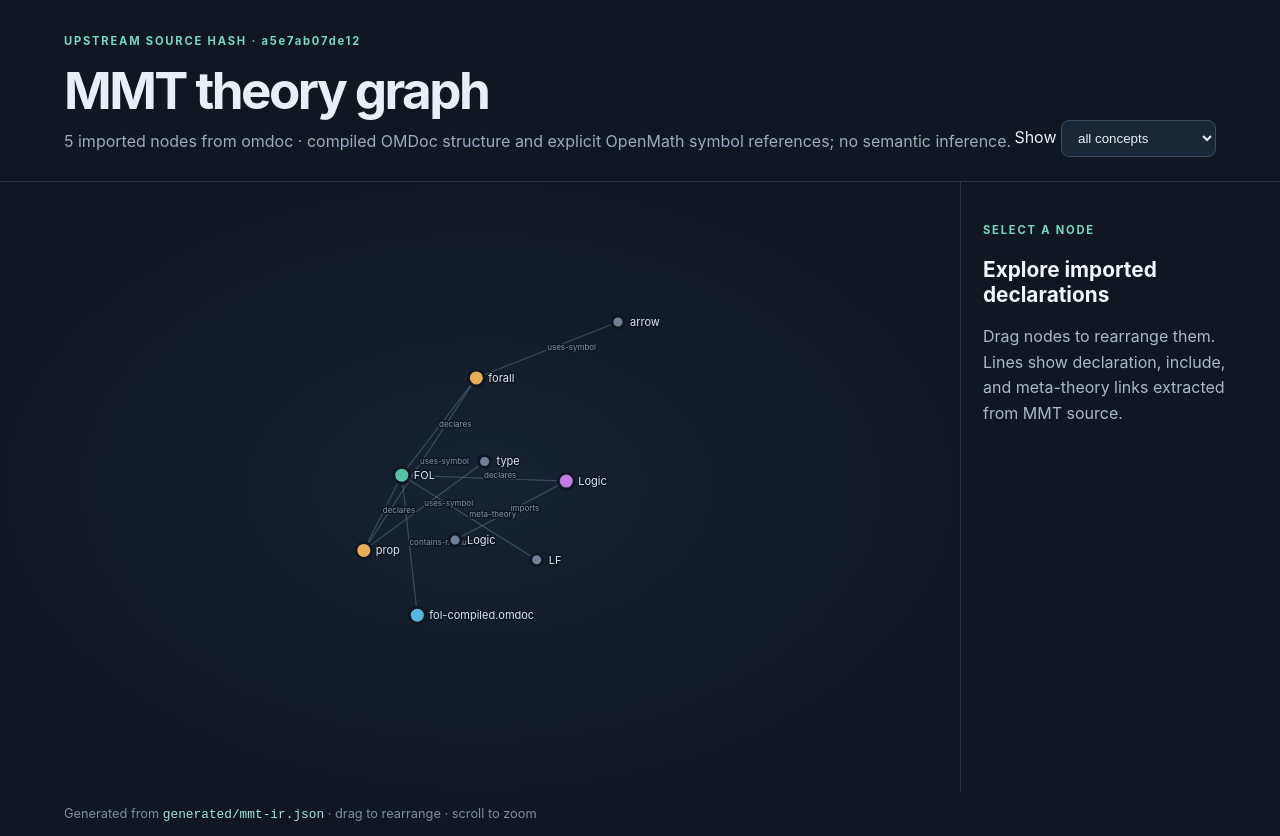
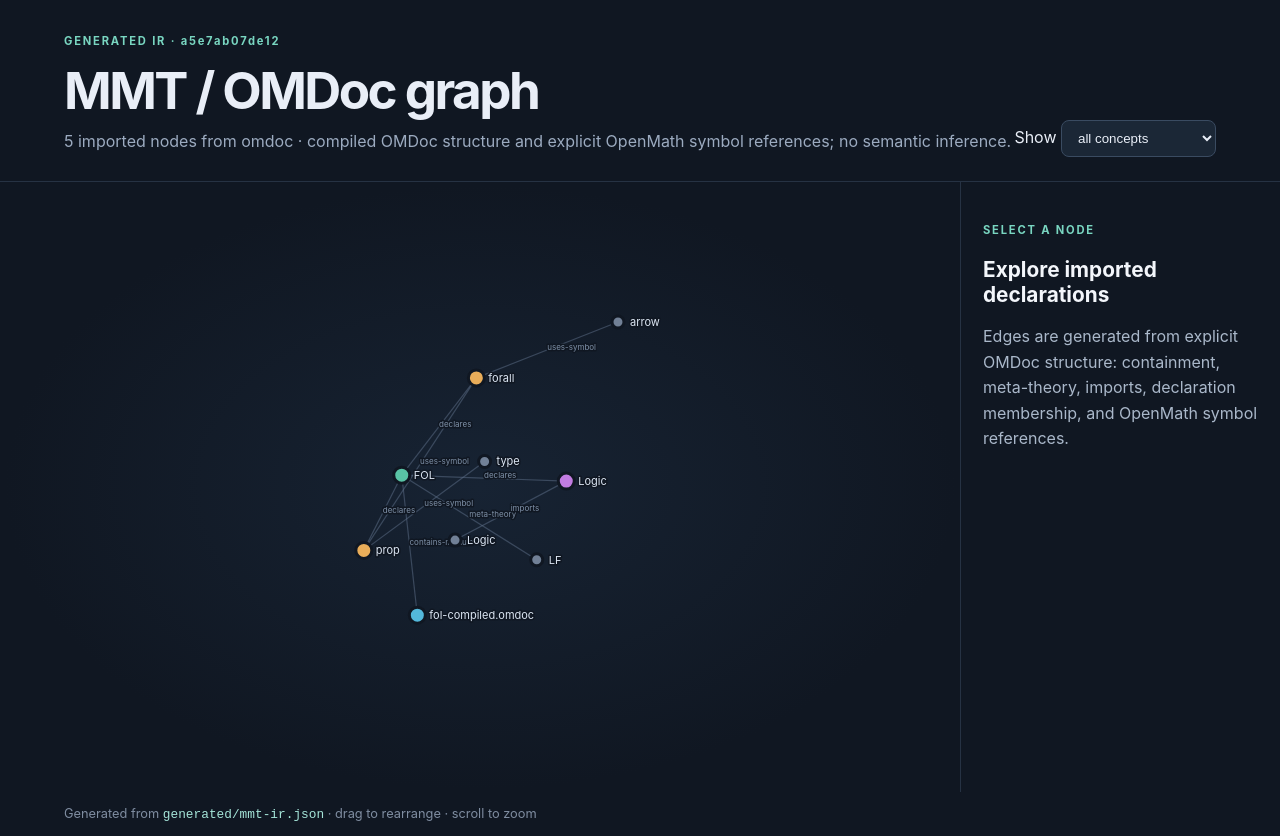
Before and after one commit to BrianMills2718/fol-operational-metamodel, a plain HTML site: page visualizer/index.html in a window 1280 px wide. Drawn offline with nearby package versions, Linux system fonts and the light colour scheme.

Commit message:
Describe OMDoc-generated graph in visualizer

```diff
--- a/visualizer/index.html
+++ b/visualizer/index.html
@@ -7,10 +7,23 @@
   <script src="https://cdn.jsdelivr.net/npm/d3@7"></script>
 </head>
 <body>
-  <header><div><p class="eyebrow">UPSTREAM SOURCE HASH · <span id="version">loading</span></p><h1>MMT theory graph</h1><p id="description">Loading imported declarations…</p></div>
-    <label>Show <select id="category"><option value="all">all concepts</option></select></label></header>
-  <main><svg id="graph" role="img" aria-label="Interactive graph of first-order logic concepts"></svg>
-    <aside id="detail"><p class="eyebrow">SELECT A NODE</p><h2>Explore imported declarations</h2><p>Drag nodes to rearrange them. Lines show declaration, include, and meta-theory links extracted from MMT source.</p></aside></main>
+  <header>
+    <div>
+      <p class="eyebrow">GENERATED IR · <span id="version">loading</span></p>
+      <h1>MMT / OMDoc graph</h1>
+      <p id="description">Loading imported declarations…</p>
+    </div>
+    <label>Show <select id="category"><option value="all">all concepts</option></select></label>
+  </header>
+  <main>
+    <svg id="graph" role="img" aria-label="Interactive graph of imported MMT and OMDoc declarations"></svg>
+    <aside id="detail">
+      <p class="eyebrow">SELECT A NODE</p>
+      <h2>Explore imported declarations</h2>
+      <p>Edges are generated from explicit OMDoc structure: containment, meta-theory, imports, declaration membership, and OpenMath symbol references.</p>
+    </aside>
+  </main>
   <footer>Generated from <code>generated/mmt-ir.json</code> · drag to rearrange · scroll to zoom</footer>
   <script src="app.js"></script>
-</body></html>
+</body>
+</html>
```
